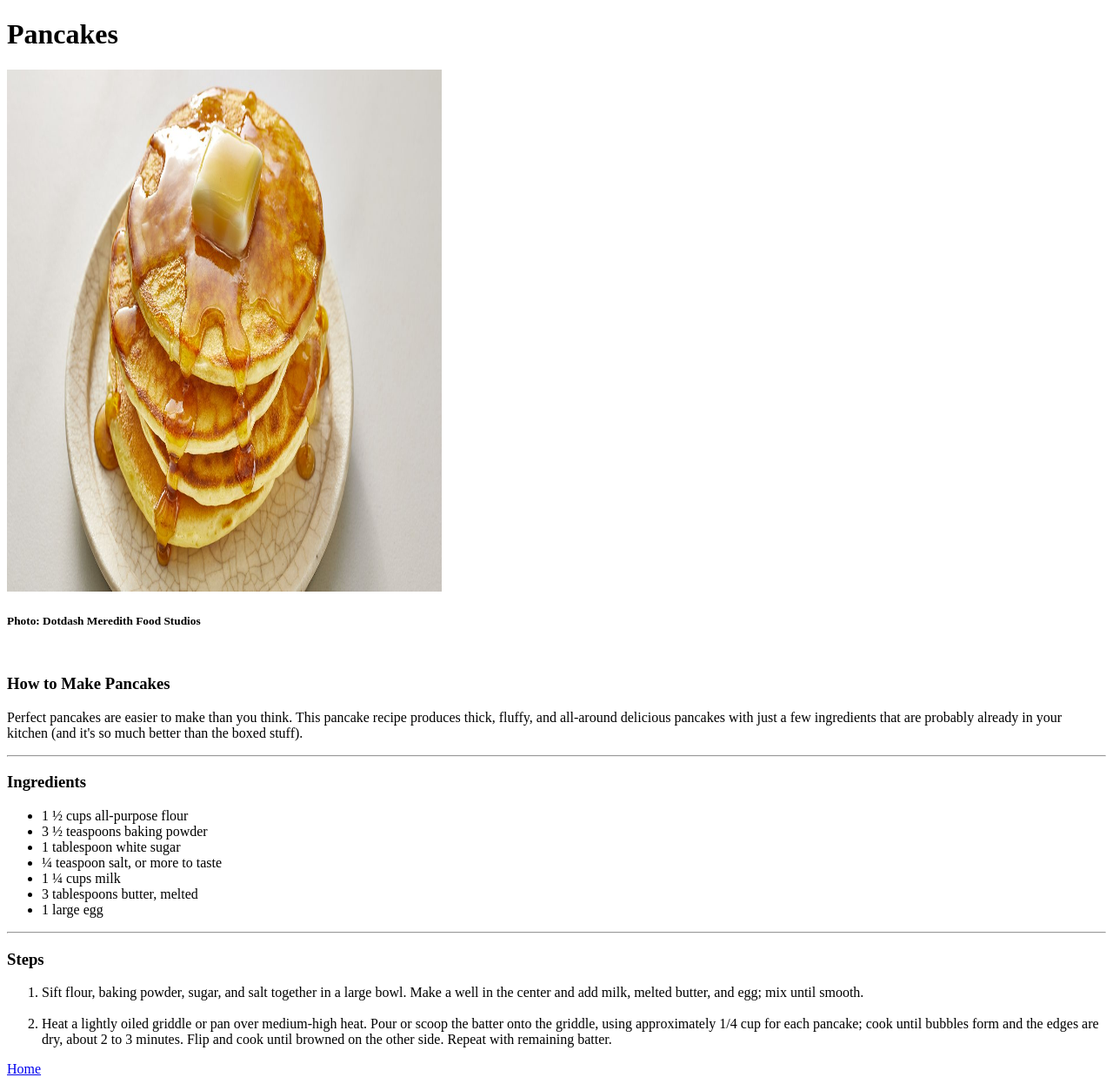
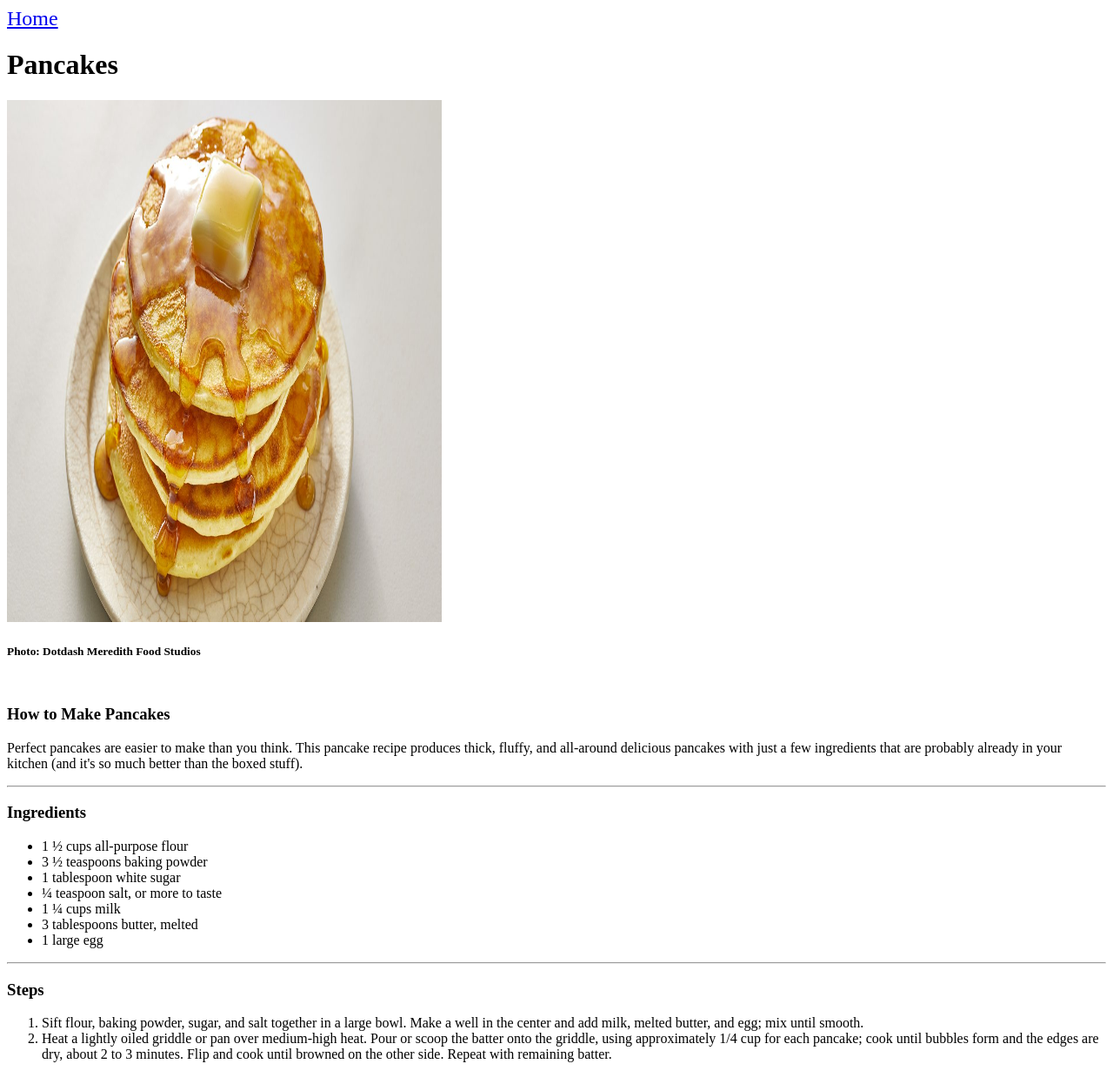
Before and after one commit to Rekamae/odin-recipes, a plain HTML site: page recipes/pancakes.html in a window 1280 px wide. Shown: the whole page at 87% size. Drawn offline with Linux system fonts and the light colour scheme.

Commit message:
Changed the home page link for the recipes

```diff
--- a/recipes/pancakes.html
+++ b/recipes/pancakes.html
@@ -6,9 +6,11 @@
     <title>Pancakes</title>
 </head>
 <body>
+    <a style="font-size: 150%;" href="../index.html">Home</a>
+
     <h1>Pancakes</h1>
 
-    <img src="../images/pancakes.jpg" alt="3 pancakes stacked on top of each other. Butter is on the top with syrup running down them."style="width:500px;height:600px;">
+    <img src="../images/pancakes.jpg" alt="3 pancakes stacked on top of each other. Butter is on the top with syrup running down." style="width:500px;height:600px;">
     <p><sub><b>Photo: Dotdash Meredith Food Studios</b></sub></p>
     <br>
 
@@ -38,7 +40,7 @@
             Make a well in the center and add milk, melted butter,
             and egg; mix until smooth.
         </li>
-        <br>
+
         <li>
             Heat a lightly oiled griddle or pan over medium-high heat.
             Pour or scoop the batter onto the griddle, using approximately 1/4 cup for each pancake;
@@ -46,6 +48,6 @@
             Flip and cook until browned on the other side. Repeat with remaining batter.
         </li>
     </ol>
-    <a href="../index.html">Home</a>
+
 </body>
 </html>
```
Also changed, not shown: recipes/baumkuchen.html (+11 -8 lines), recipes/berliner.html (+8 -5 lines).
